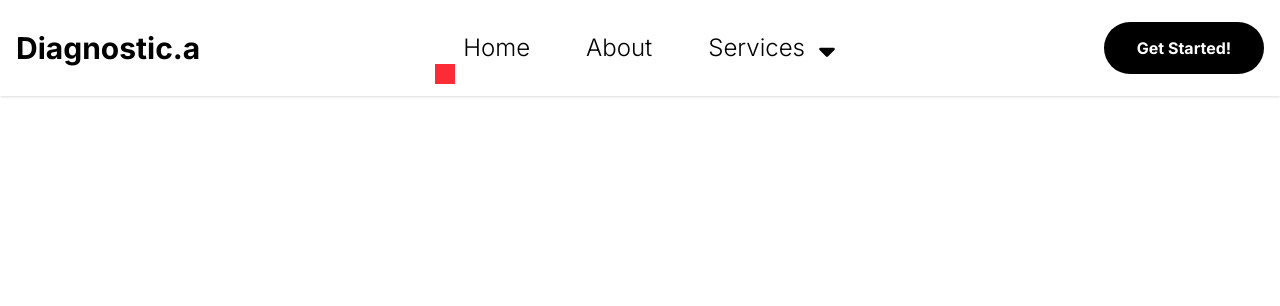
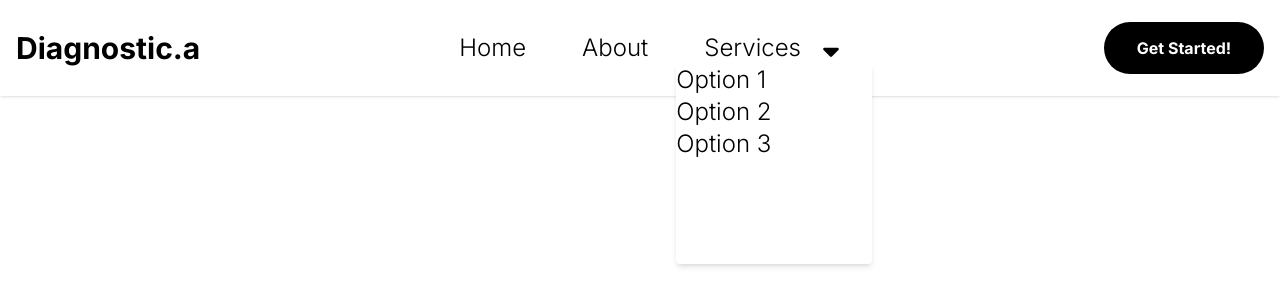
Before and after one commit to idontknowlolwhattoput/Diagnostic.a, a React (Vite) app: page / in a window 1280 px wide. Both pictures are taken after a click on the element "Services". Shown: the top 306 px of the page. Built offline with nearby package versions, Linux system fonts and the light colour scheme.

Commit message:
dropdown fix

```diff
--- a/src/components/Navigation.jsx
+++ b/src/components/Navigation.jsx
@@ -6,6 +6,7 @@ export default function Navigation() {
 
     // DROP DOWN
     const [isDropDown, setDropDown] = useState(false);
+
 
     // NAV SELECTION
     const [selected, setSelected] = useState("")
@@ -19,7 +20,7 @@ export default function Navigation() {
         },
         {
           name: "Services",
-          img: "True"
+          img: "True",
         },
 
     ]
@@ -28,13 +29,16 @@ export default function Navigation() {
 
     },[])
 
+    // GET THE SELECTED OPTION IN NAVSELECTION
+    const handleDropDown = (selection) => {
+        setSelected(selection);
+        if (selection === "Services")
+          // SET THE DROP DOWN TO SHOW
+           setDropDown(prev => !prev);
+    }
 
-    const handleDropDown = (selection) => {
-         setSelected(selection);
-         if (selection === "Services") {
-       setDropDown(prev => !prev);
-      }
-    };
+
+
 
     return (
         <div className="inter flex flex-row items-center justify-between shadow  w-full h-24 px-4 cursor-pointer">
@@ -45,16 +49,23 @@ export default function Navigation() {
 
            <div className="">
              <ul className="hidden md:flex ">
+
                 {NavSelection.map((nav, key) => (
-                   <li className="md:text-2xl px-7 font-light transition flex flex-row items-center" key={key} >
-                      <div className="flex flex-row gap-2" onClick={() => {handleDropDown(nav.name)}}>
+                   <li className="md:text-2xl px-7 font-light  transition flex flex-row items-center" key={key} >
+                      <div className="relative flex flex-row gap-4 " onClick={() => {handleDropDown(nav.name)}} >
                          {nav.name}
                          {nav.img && <FaSortDown className="w-7 h-7 " />}
+                         {isDropDown && nav.name == selected &&  (
+                           <div className="w-49 h-50 absolute bg-white top-full -left-7 rounded shadow-md z-90" id="dropdown">
+                             <p>Option 1</p>
+                             <p>Option 2</p>
+                             <p>Option 3</p>
+                           </div>
+                         )}
                       </div>
                    </li>
                 ))}
              </ul>
-               {isDropDown && (<div className="bg-red-500 w-5 h-5 absolute l-" ></div>)}
            </div>
 
            <div className="">
--- a/src/components/navbar.css
+++ b/src/components/navbar.css
@@ -6,12 +6,17 @@ li {
 
 li:hover {
     background-color: black;
-    scale: 1.2;
+    scale: 1.15;
     color: white;
-    font-style: bold;
+    font-weight: 550;
+    font-style: italic;
+}
 
-}
 
 .inter {
      font-family: "Inter", sans-serif;
 }
+
+#dropdown {
+
+}
```
